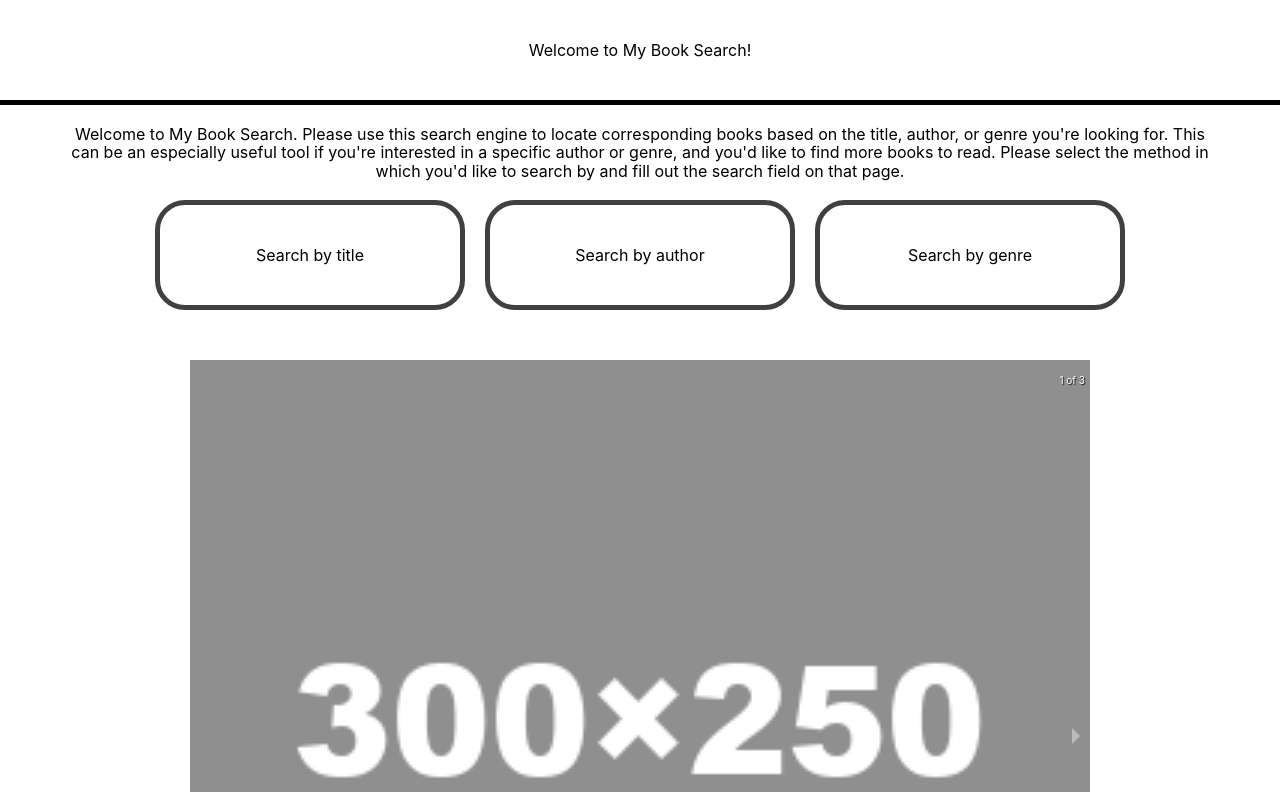
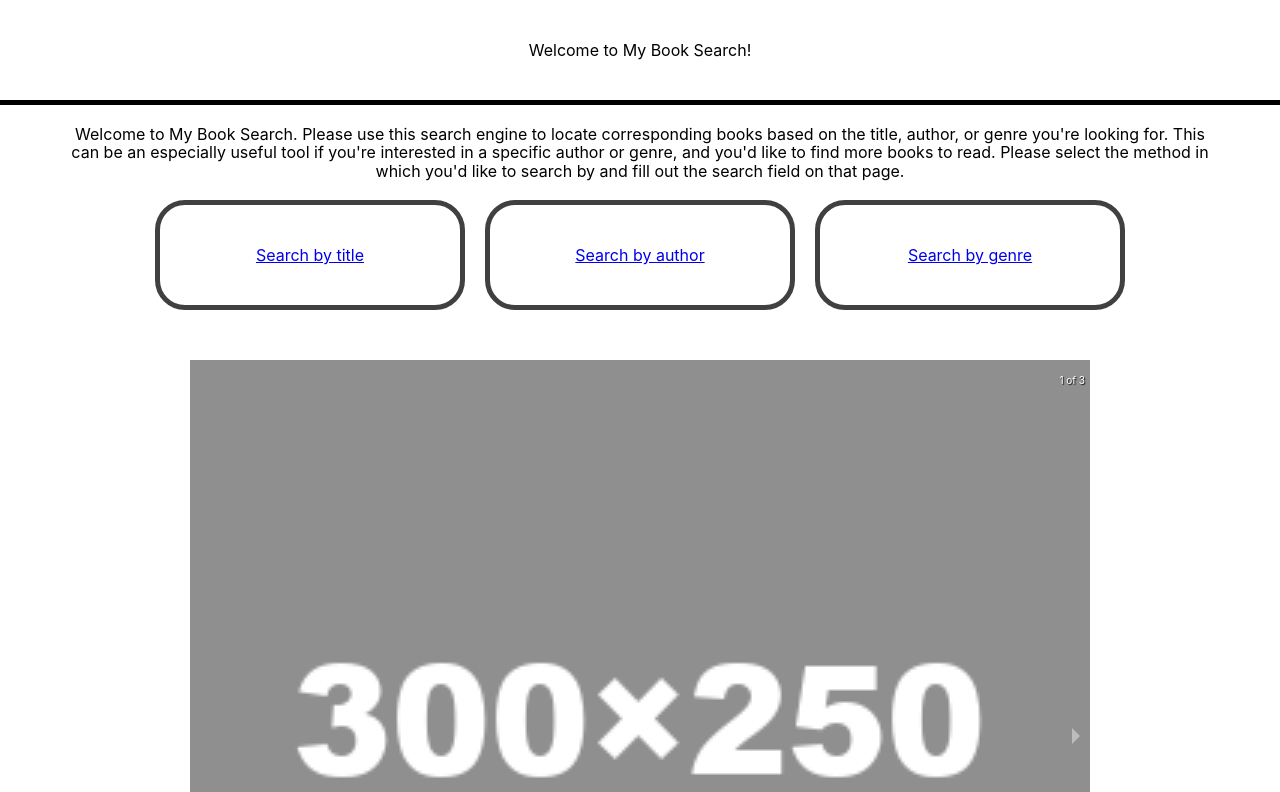
Before and after one commit to aclaycomb0004/Proj-Class-2020, a React (Create React App) app: page /searchByTitle in a window 1280 px wide. Shown: the top 792 px of the page. Built offline with nearby package versions, Linux system fonts and the light colour scheme.

Commit message:
added react router and dummy routes when buttons are clicked

```diff
--- a/package.json
+++ b/package.json
@@ -10,6 +10,7 @@
     "react": "^16.13.1",
     "react-dom": "^16.13.1",
     "react-responsive-carousel": "^3.2.5",
+    "react-router-dom": "^5.1.2",
     "react-scripts": "3.4.0"
   },
   "scripts": {
--- a/src/App.js
+++ b/src/App.js
@@ -4,6 +4,12 @@ import './App.css';
 import Header from './components/Header';
 import NavButton from './components/NavButton';
 import BookCarousel from './components/BookCarousel';
+import {
+  BrowserRouter as Router,
+  Switch,
+  Route,
+  Link
+} from "react-router-dom";
 
 
 function IntroText() {
@@ -24,14 +30,31 @@ function App() {
 
     <IntroText />
     <div className="ButtonCont">
-      <NavButton buttonText={"Search by title"} />
-      <NavButton buttonText={"Search by author"}/>
-      <NavButton buttonText={"Search by genre"}/>
+      <NavButton buttonText={"Search by title"} path="/searchByTitle"/>
+      <NavButton buttonText={"Search by author"} path="/searchByAuthor"/>
+      <NavButton buttonText={"Search by genre"} path="/searchByGenre"/>
     </div>
 
     </div>
+  <Router>
+  <div>
+    <Switch>
+      <Route path="/">
       <BookCarousel />
-    </div>
+      </Route>
+      <Route path="/searchByTitle">
+        {/* <Users /> */}
+      </Route>
+      <Route path="/searchByAuthor">
+        {/* <Home /> */}
+      </Route>
+      <Route path="/searchByGenre">
+        {/* <About /> */}
+      </Route>
+    </Switch>
+  </div>
+</Router>
+</div>
   );
 }
 
--- a/src/components/NavButton.js
+++ b/src/components/NavButton.js
@@ -1,11 +1,21 @@
 import React from 'react';
+import {
+    BrowserRouter as Router,
+    Switch,
+    Route,
+    Link
+  } from "react-router-dom";
 
 function NavButton (props) {
 
     return (
         <div className="NavButtonStyle">
             <div>
-            {props.buttonText}
+                <Router>
+                    <Link to={props.path}>
+                        {props.buttonText}
+                    </Link>
+                </Router>
             </div>
         </div>
     )
```
Also changed, not shown: src/components/Search.js (added, +19 -0 lines), 1 other file (tests, documents, lock files or other folders).
